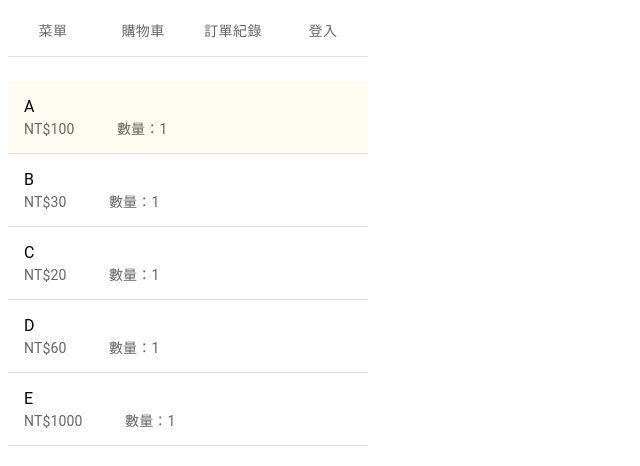
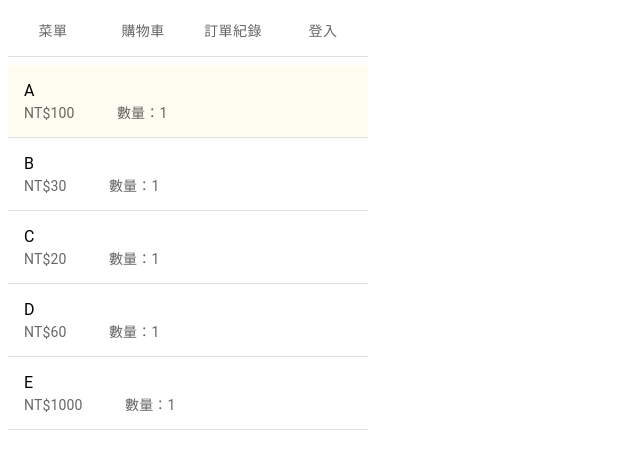
Before and after one commit to shoppingCart-homework/final, a React (Create React App) app in the folder cart/: page /#/employee in a window 1280 px wide. Shown: the top 466 px of the page, without its empty margins (0-640 px from the left). Built offline with nearby package versions, Linux system fonts and the light colour scheme.

Commit message:
Update EmployeeList.js

```diff
--- a/cart/src/employee/EmployeeList.js
+++ b/cart/src/employee/EmployeeList.js
@@ -34,7 +34,7 @@ export default function EmployeeList() {
         textAlign: 'left'
     }} >
     <AppMenu/>
-    <List subheader="　" aria-label="employee list">
+    <List aria-label="employee list">
     {employees.map((employee, index) =>
       <ListItem divider key={index} onClick={()=>handleListItemClick(index)} selected={selectedIndex === index}>
 
```
